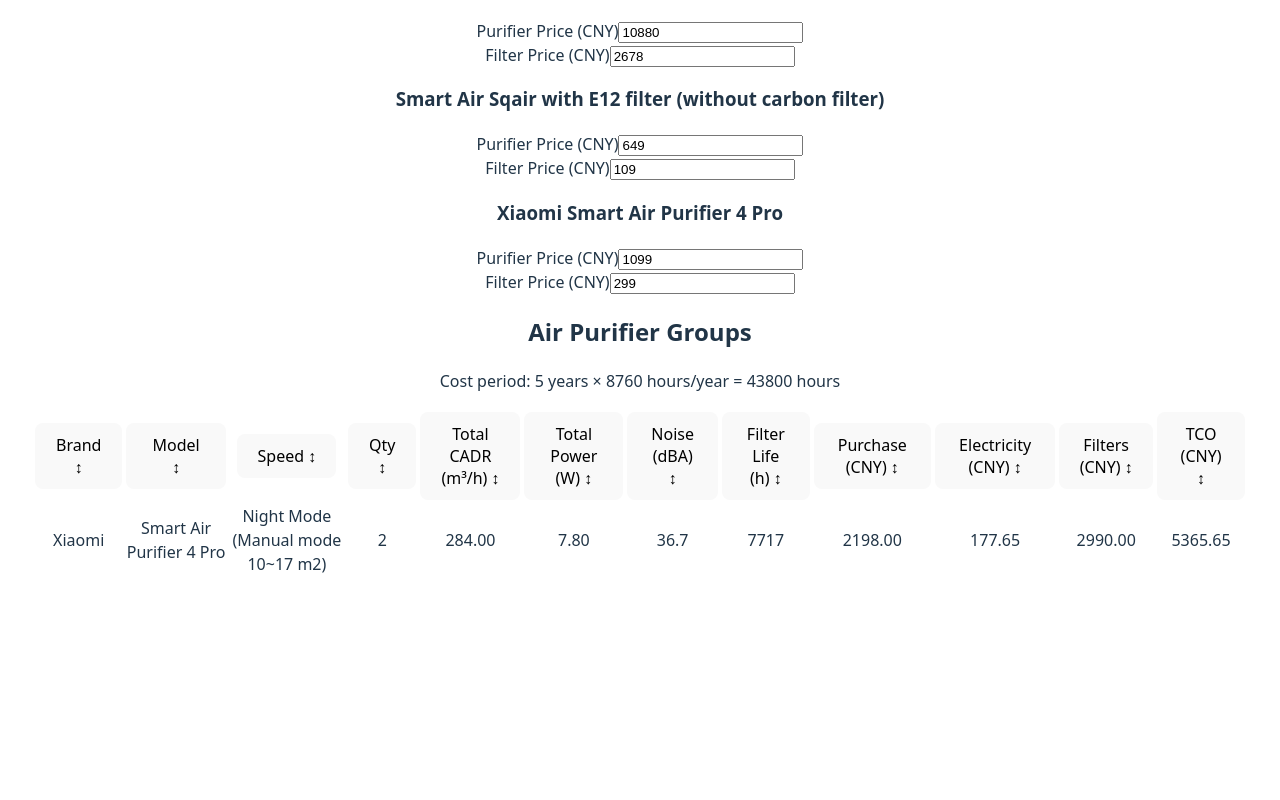
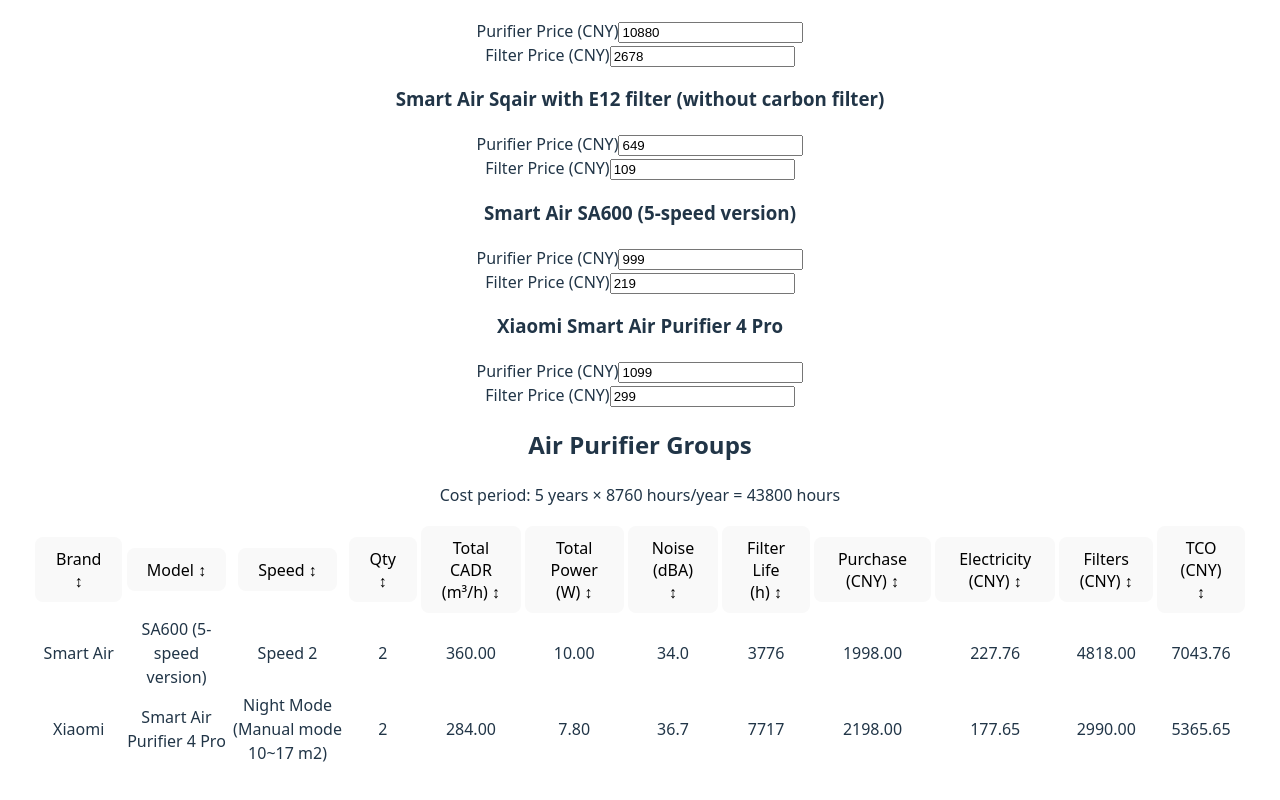
Before and after one commit to rustam-1108d/air-purifier-comparison, a React (Vite) app: page / in a window 1280 px wide. Shown: the part 616-1416 px from the top of the page. Before the commit the page ends 1227 px from the top, so only its background shows below. Built offline with nearby package versions, Linux system fonts and the light colour scheme.

Commit message:
Add Smart Air SA600 (5-speed version) specifications and prices

```diff
--- a/src/data/airPurifiers.js
+++ b/src/data/airPurifiers.js
@@ -53,6 +53,33 @@
     },
   },
   {
+    id: 'smart-air-sa600-5-speed',
+    brand: 'Smart Air',
+    model: 'SA600 (5-speed version)',
+    speedSettings: [
+      { id: 1, modeName: 'Speed 1', cadrM3PerHour: 125, powerWatts: 3, soundPressureLevelDbA: 24 },
+      { id: 2, modeName: 'Speed 2', cadrM3PerHour: 180, powerWatts: 5, soundPressureLevelDbA: 31 },
+      { id: 3, modeName: 'Speed 3', cadrM3PerHour: 240, powerWatts: 9, soundPressureLevelDbA: 39 },
+      { id: 4, modeName: 'Speed 4', cadrM3PerHour: 320, powerWatts: 14, soundPressureLevelDbA: 43 },
+      { id: 5, modeName: 'Speed 5', cadrM3PerHour: 500, powerWatts: 60, soundPressureLevelDbA: 52 },
+    ],
+    ccmMg: 7400,
+    purifierPrices: {
+      CN: { amount: 999, currency: 'CNY' },
+      KZ: { amount: 121_250, currency: 'KZT' },
+      RU: { amount: null, currency: 'RUB' },
+      UK: { amount: 222, currency: 'GBP' },
+      US: { amount: 279.95, currency: 'USD' },
+    },
+    filterPrices: {
+      CN: { amount: 219, currency: 'CNY' },
+      KZ: { amount: 19_400, currency: 'KZT' },
+      RU: { amount: null, currency: 'RUB' },
+      UK: { amount: 36, currency: 'GBP' },
+      US: { amount: 57.99, currency: 'USD' },
+    },
+  },
+  {
     id: 'xiaomi-smart-air-purifier-4-pro',
     brand: 'Xiaomi',
     model: 'Smart Air Purifier 4 Pro',
```
